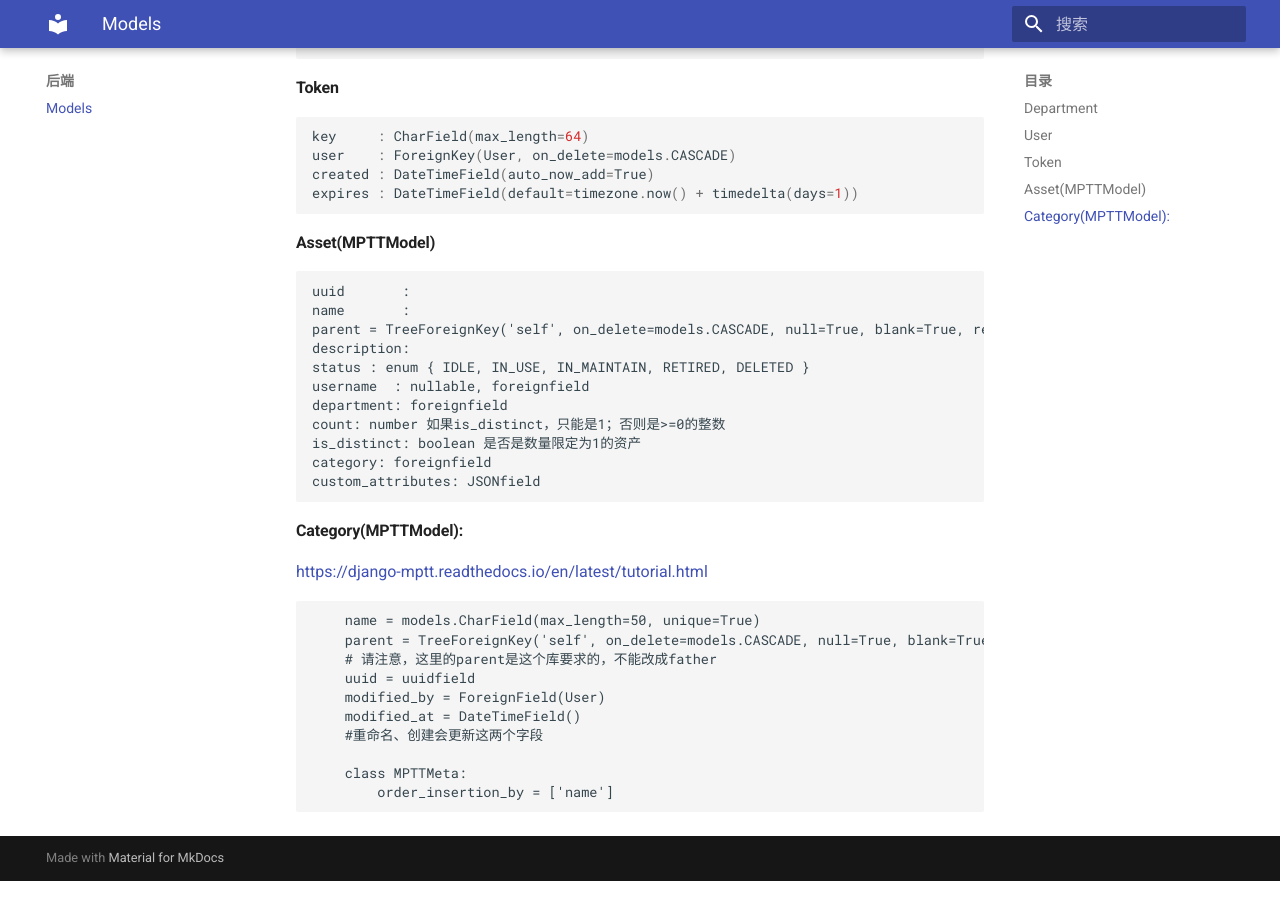
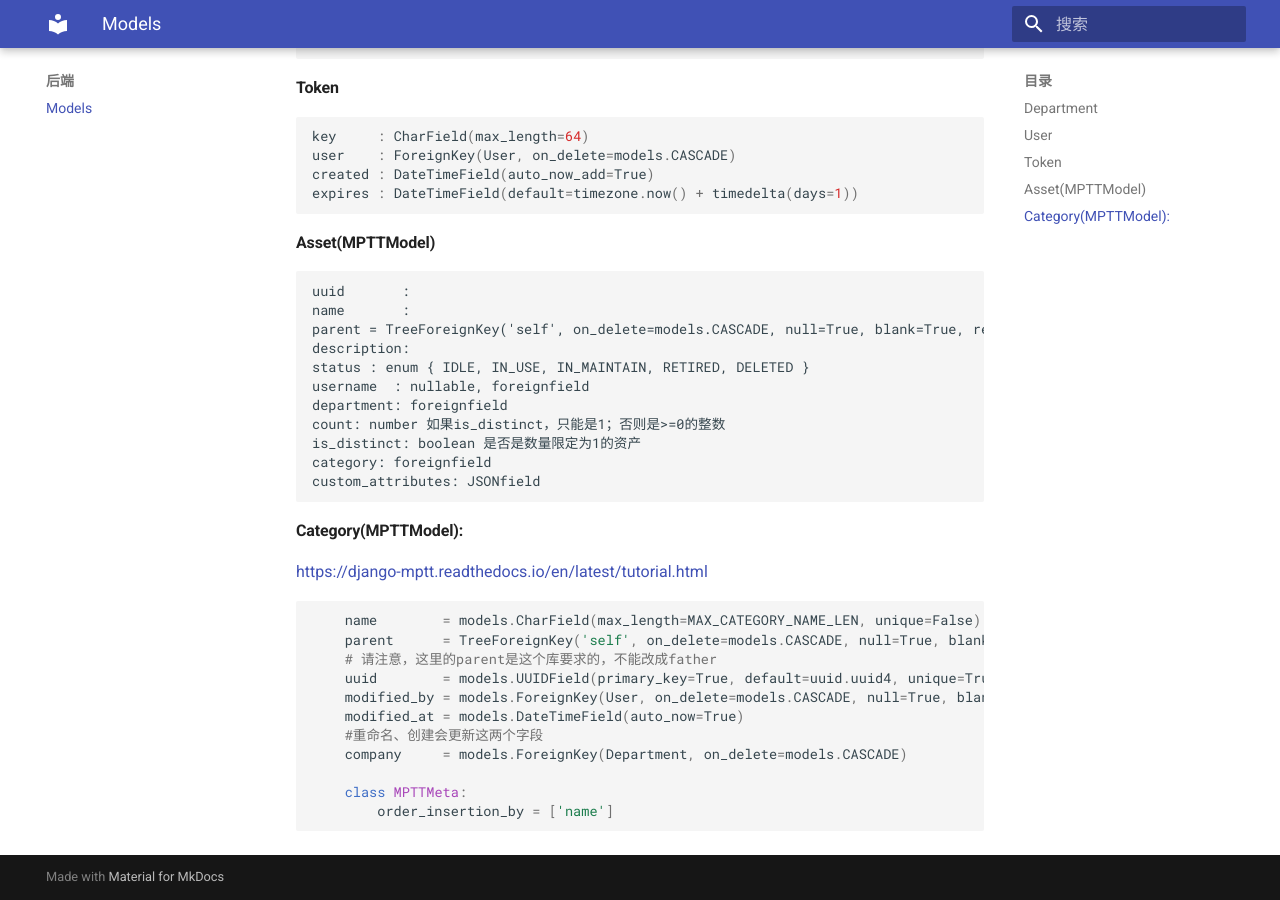
Before and after one commit to kuritas/asseta-docs, an MkDocs documentation site: the page built from docs/backend/models.md, in a window 1280 px wide and 900 px high, scrolled down 519 px. Built offline with MkDocs 1.6.1 and Material for MkDocs 9.7.7, drawn with Linux system fonts in a browser that asks for light colours.

Commit message:
update backend/models/category

````diff
--- a/docs/backend/models.md
+++ b/docs/backend/models.md
@@ -54,14 +54,15 @@ custom_attributes: JSONfield
 
 <https://django-mptt.readthedocs.io/en/latest/tutorial.html>
 
-```
-    name = models.CharField(max_length=50, unique=True)
-    parent = TreeForeignKey('self', on_delete=models.CASCADE, null=True, blank=True, related_name='children')
+```python
+    name        = models.CharField(max_length=MAX_CATEGORY_NAME_LEN, unique=False)
+    parent      = TreeForeignKey('self', on_delete=models.CASCADE, null=True, blank=True, related_name='children')
     # 请注意，这里的parent是这个库要求的，不能改成father
-    uuid = uuidfield
-    modified_by = ForeignField(User)
-    modified_at = DateTimeField()
+    uuid        = models.UUIDField(primary_key=True, default=uuid.uuid4, unique=True, editable=False)
+    modified_by = models.ForeignKey(User, on_delete=models.CASCADE, null=True, blank=True, default=None)
+    modified_at = models.DateTimeField(auto_now=True)
     #重命名、创建会更新这两个字段
+    company     = models.ForeignKey(Department, on_delete=models.CASCADE)
 
     class MPTTMeta:
         order_insertion_by = ['name']
````
